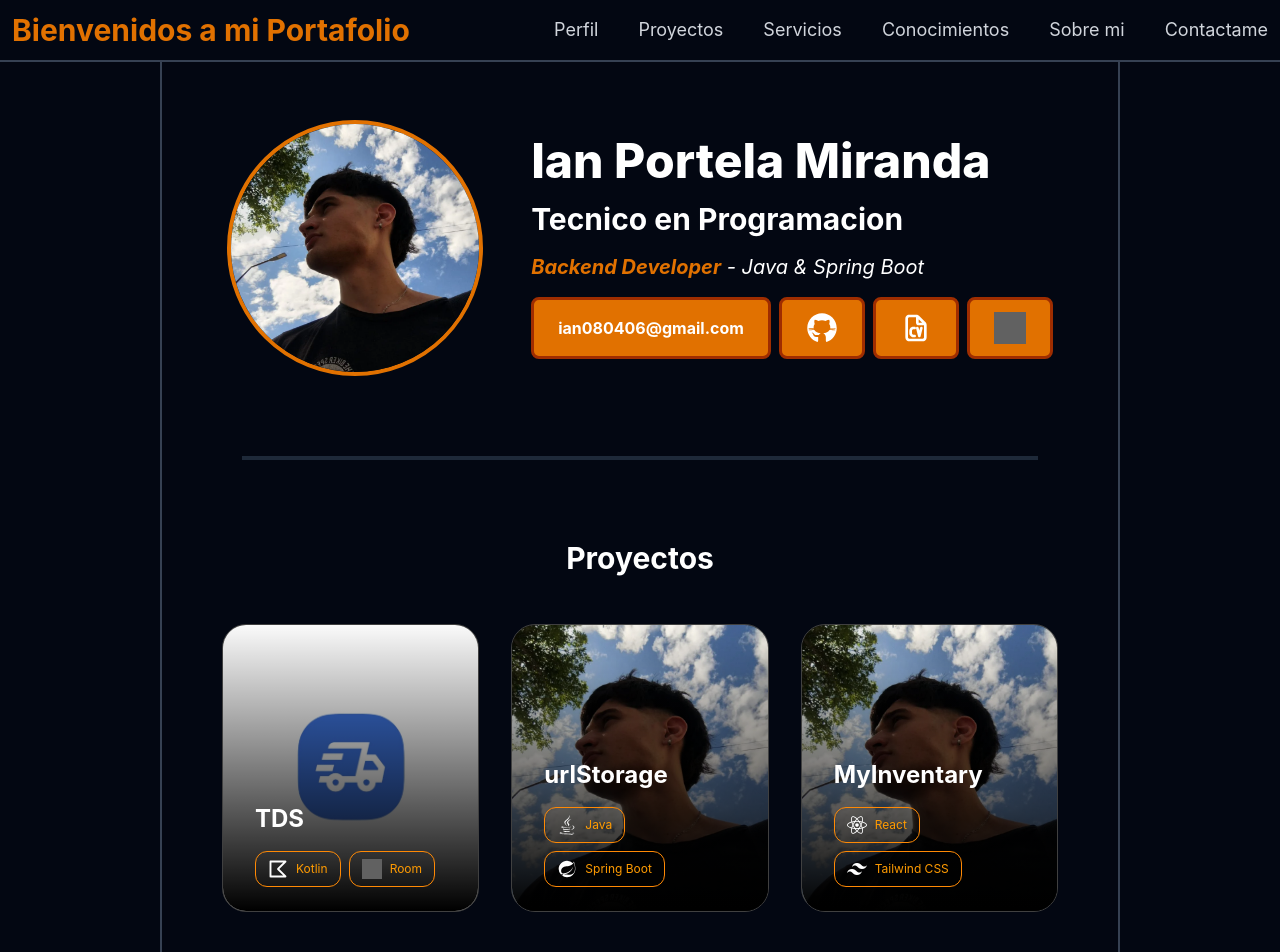
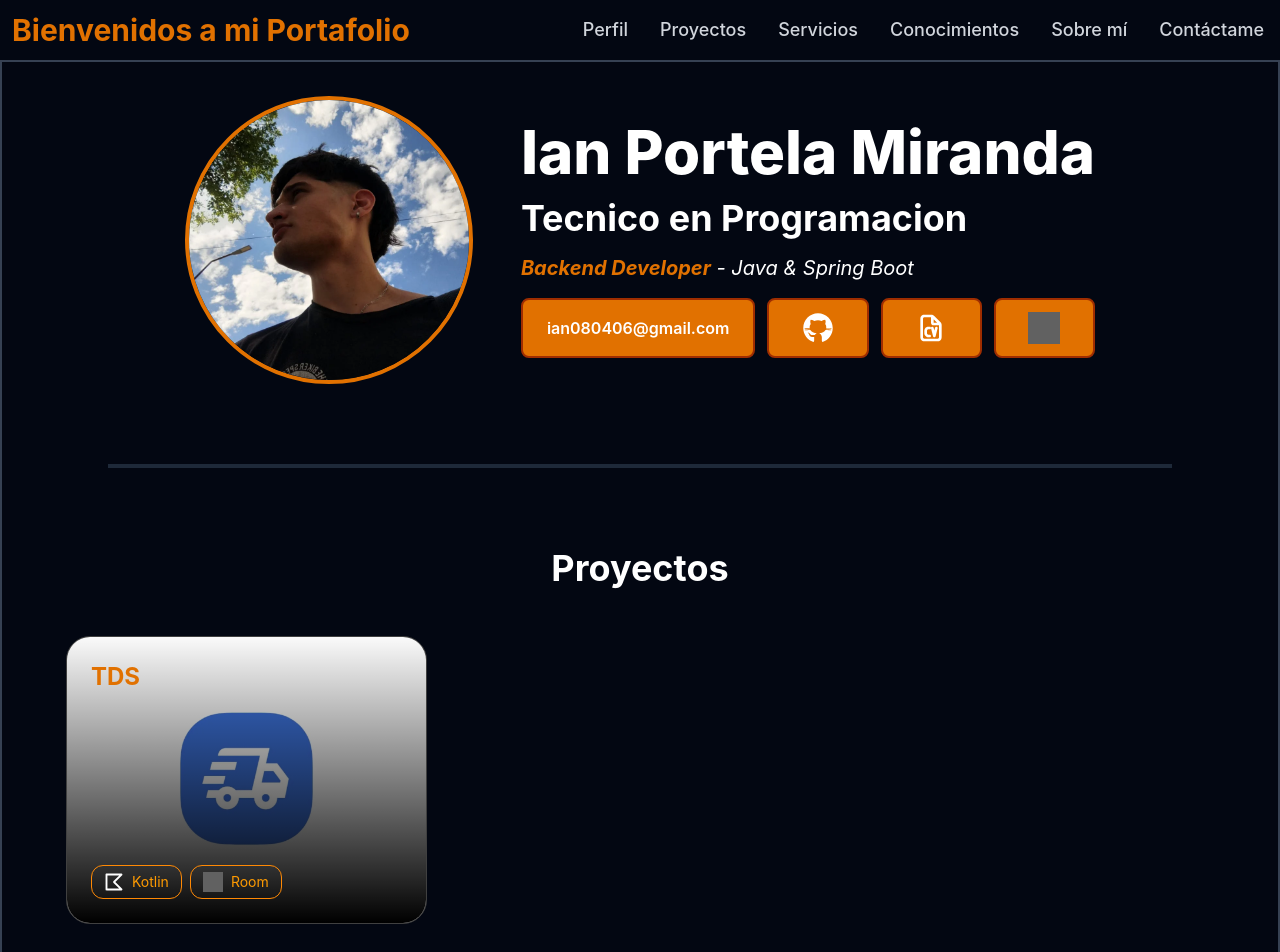
Before and after one commit to ianPortela/WebPortfolio, a React (Vite) app: page / in a window 1280 px wide. Shown: the top 952 px of the page. Built offline with nearby package versions, Linux system fonts and the light colour scheme; grey boxes are pictures that could not be loaded.

Commit message:
feat: makes the page responsive

```diff
--- a/src/components/ContentComponents/ContactButton.tsx
+++ b/src/components/ContentComponents/ContactButton.tsx
@@ -1,36 +1,72 @@
-function ContactButton({url, text, img, color} : {url:string, text?:string, img?:string, color?:string}) {
-    if(color === undefined) {
-        color = "bg-amber-600"
-    }
-
-    if(text === undefined){
+function ContactButton({
+    url,
+    text,
+    img,
+    color = "bg-amber-600",
+}: {
+    url: string;
+    text?: string;
+    img?: string;
+    color?: string;
+}) {
+    if (!text) {
         return (
             <a
-                className={`group flex flex-[1] ${color} items-center justify-center rounded-lg border-3 border-orange-800 px-6 py-3 transition-all duration-300 hover:-translate-y-1 hover:border-amber-500 hover:shadow-lg hover:brightness-110`}
                 href={url}
                 target="_blank"
                 rel="noopener noreferrer"
+                className={`
+                    group flex flex-1 items-center justify-center
+                    rounded-lg border-2 border-orange-800
+                    ${color}
+                    px-4 py-3
+                    transition-all duration-300
+                    hover:-translate-y-1
+                    hover:border-amber-500
+                    hover:shadow-lg
+                    hover:brightness-110
+                    sm:px-5
+                    lg:px-6
+                `}
             >
                 <img
-                    className="h-8 w-8 invert transition-transform duration-300 group-hover:scale-110"
                     src={img}
                     alt=""
+                    className="h-6 w-6 invert transition-transform duration-300 group-hover:scale-110 sm:h-7 sm:w-7 lg:h-8 lg:w-8"
                 />
             </a>
-        )
-    } else {
+        );
+    }
+
     return (
         <a
-                className={`group flex flex-[3] ${color} items-center justify-center rounded-lg border-3 border-orange-800 px-6 py-3 font-bold text-white transition-all duration-300 hover:-translate-y-1 hover:border-amber-500 hover:shadow-lg hover:brightness-110`}
             href={url}
             target="_blank"
             rel="noopener noreferrer"
+            className={`
+                group flex flex-[3] items-center justify-center
+                rounded-lg border-2 border-orange-800
+                ${color}
+                px-4 py-3
+                font-semibold text-white
+                transition-all duration-300
+                hover:-translate-y-1
+                hover:border-amber-500
+                hover:shadow-lg
+                hover:brightness-110
+                sm:px-5
+                lg:px-6
+            `}
         >
-                <span className="sm:hidden">{text}</span>
-                <span className="hidden sm:inline">ian080406@gmail.com</span>
+            <span className="text-sm sm:hidden">
+                {text}
+            </span>
+
+            <span className="hidden text-sm md:inline lg:text-base">
+                ian080406@gmail.com
+            </span>
         </a>
-        )
-    }
+    );
 }
 
-export default ContactButton
+export default ContactButton;
--- a/src/components/ContentComponents/ImageProfile.tsx
+++ b/src/components/ContentComponents/ImageProfile.tsx
@@ -1,9 +1,22 @@
 function ImageProfile() {
     return (
-        <div className="max-w-md">
-            <img className="w-64 h-64 rounded-full object-cover border-4 border-amber-600" src="src/assets/images/profileImage.webp" alt="Imagen Ian Portela Miranda"/>
+        <div className="flex justify-center">
+            <img
+                className="
+                    h-40 w-40
+                    rounded-full
+                    border-4 border-amber-600
+                    object-cover
+                    sm:h-52 sm:w-52
+                    md:h-60 md:w-60
+                    lg:h-64 lg:w-64
+                    xl:h-72 xl:w-72
+                "
+                src="src/assets/images/profileImage.webp"
+                alt="Imagen Ian Portela Miranda"
+            />
         </div>
-    )
+    );
 }
 
-export default ImageProfile
+export default ImageProfile;
--- a/src/components/ContentComponents/ProjectCard.tsx
+++ b/src/components/ContentComponents/ProjectCard.tsx
@@ -13,9 +13,9 @@ function ProjectCard({ title, imageBackground, technologies }: { title: string,
 
             <div className="absolute inset-0 bg-gradient-to-t from-black via-black/50 to-transparent" />
 
-            <div className="absolute bottom-0 flex w-full flex-col gap-4 p-6">
+            <div className="absolute inset-0 flex flex-col justify-between p-6">
 
-                <h3 className="text-2xl font-bold text-white">
+                <h3 className="text-2xl font-bold text-amber-600">
                     {title}
                 </h3>
 
--- a/src/components/ContentComponents/Tag.tsx
+++ b/src/components/ContentComponents/Tag.tsx
@@ -65,13 +65,49 @@ export const technologiesKeys = Object.entries(technologies).reduce(
 
 function Tag({ type }: { type: TechIcon }) {
     return (
-        <span className="inline-flex h-7 sm:h-9 w-fit items-center gap-2 rounded-xl border border-orange-400 px-3 text-amber-500 transition duration-200 hover:bg-amber-500 hover:text-white">
-            <img className="size-3 sm:size-5 invert" src={technologies[type].icon} alt="" />
-            <span className="whitespace-nowrap text-xs">
+        <span
+            className="
+                inline-flex
+                w-fit
+                items-center
+                gap-1
+                rounded-lg
+                border border-orange-400
+                px-2 py-1
+                text-amber-500
+                transition-all
+                duration-200
+                hover:bg-amber-500
+                hover:text-white
+                sm:gap-2
+                sm:rounded-xl
+                sm:px-3
+                sm:py-1.5
+            "
+        >
+            <img
+                className="
+                    h-3 w-3
+                    invert
+                    sm:h-4 sm:w-4
+                    lg:h-5 lg:w-5
+                "
+                src={technologies[type].icon}
+                alt=""
+            />
+
+            <span
+                className="
+                    whitespace-nowrap
+                    text-[10px]
+                    sm:text-xs
+                    lg:text-sm
+                "
+            >
                 {type}
             </span>
         </span>
-    )
+    );
 }
 
-export default Tag
+export default Tag;
--- a/src/components/HeaderComponents/LinkToSection.tsx
+++ b/src/components/HeaderComponents/LinkToSection.tsx
@@ -1,8 +1,37 @@
-function LinkToSection({idSection, text}: {idSection:string, text: string}) {
-    return <a className="relative text-lg text-gray-300 transition-colors duration-300 hover:text-amber-500 after:absolute
-                        after:left-0 after:-bottom-1 after:h-[2px] after:w-0 after:bg-amber-500 after:transition-all
-                        after:duration-300 hover:after:w-full"
-                        href={`#${idSection}`}> {text} </a>
+function LinkToSection({
+    idSection,
+    text,
+}: {
+    idSection: string;
+    text: string;
+}) {
+    return (
+        <a
+            href={`#${idSection}`}
+            className="
+                relative
+                text-sm
+                font-medium
+                text-gray-300
+                transition-colors
+                duration-300
+                hover:text-amber-500
+                lg:text-base
+                xl:text-lg
+                after:absolute
+                after:left-0
+                after:-bottom-1
+                after:h-[2px]
+                after:w-0
+                after:bg-amber-500
+                after:transition-all
+                after:duration-300
+                hover:after:w-full
+            "
+        >
+            {text}
+        </a>
+    );
 }
 
-export default LinkToSection
+export default LinkToSection;
--- a/src/components/HeaderComponents/NavBar.tsx
+++ b/src/components/HeaderComponents/NavBar.tsx
@@ -2,17 +2,17 @@ import LinkToSection from "./LinkToSection"
 
 function NavBar() {
     return (
-        <nav className="flex w-2/3 p-3">
-            <ul className="flex w-full items-center justify-end gap-10">
-                <li><LinkToSection idSection="profile" text="Perfil"/></li>
-                <li><LinkToSection idSection="projects" text="Proyectos"/></li>
-                <li><LinkToSection idSection="services" text="Servicios"></LinkToSection></li>
-                <li><LinkToSection idSection="knowledge" text="Conocimientos"/></li>
-                <li><LinkToSection idSection="aboutMe" text="Sobre mi"/></li>
-                <li><LinkToSection idSection="contact" text="Contactame"/></li>
+        <nav className="flex flex-1 justify-end px-4">
+            <ul className="flex items-center gap-4 lg:gap-6 xl:gap-8">
+                <li><LinkToSection idSection="profile" text="Perfil" /></li>
+                <li><LinkToSection idSection="projects" text="Proyectos" /></li>
+                <li><LinkToSection idSection="services" text="Servicios" /></li>
+                <li><LinkToSection idSection="knowledge" text="Conocimientos" /></li>
+                <li><LinkToSection idSection="aboutMe" text="Sobre mí" /></li>
+                <li><LinkToSection idSection="contact" text="Contáctame" /></li>
             </ul>
         </nav>
-    )
+    );
 }
 
-export default NavBar
+export default NavBar;
--- a/src/components/Subtitle.tsx
+++ b/src/components/Subtitle.tsx
@@ -1,5 +1,5 @@
 function Subtitle({text} : {text:string}) {
-    return ( <h2 className="text-3xl text-white font-bold">{text}</h2> )
+    return ( <h2 className="text-2xl font-bold text-white sm:text-3xl md:text-4xl">{text}</h2> )
 }
 
 export default Subtitle
--- a/src/sections/Content.tsx
+++ b/src/sections/Content.tsx
@@ -40,14 +40,14 @@ function Content() {
     }
 
     return (
-        <main className="bg-gray-950 pt-10 sm:mx-40 sm:pt-30 sm:border-l-2 sm:border-r-2 sm:border-gray-700">
-            <section className="flex flex-col mt-0 my-8 md:flex-row items-center justify-center gap-12" id="profile">
+        <main className="bg-gray-950 pt-10 md:pt-24 w-full max-w-7xl mx-auto xl:border-x-2 xl:border-gray-700">
+            <section className="flex flex-col md:flex-row items-center justify-center gap-12 px-6 md:px-12 lg:px-16" id="profile">
                 <ImageProfile/>
                 <div className="flex flex-col space-y-4 max-w-xl text-center md:text-left">
-                    <h1 className="text-5xl text-white font-extrabold">Ian Portela Miranda</h1>
+                    <h1 className="text-4xl md:text-5xl lg:text-6xl text-white font-extrabold">Ian Portela Miranda</h1>
                     <Subtitle text="Tecnico en Programacion"/>
                     <h3 className="text-xl text-white italic"><span className="text-amber-600 font-bold">Backend Developer</span> - Java & Spring Boot</h3>
-                    <div className="flex md:justify-between gap-2">
+                    <div className="flex flex-wrap justify-center md:justify-start gap-3">
                         <ContactButton url="mailto:ian080406@gmail.com" text="mi email"/>
                         <ContactButton url="https://github.com/ianPortela" img="src/assets/icons/ic_github.svg"/>
                         <ContactButton url="src/assets/files/Copia de Currículum_Ian_Portela_Miranda.pdf" img="src/assets/icons/ic_cv.svg"/>
@@ -56,29 +56,27 @@ function Content() {
                 </div>
             </section>
 
-            <hr className="border-gray-800 border-2 mx-20 my-20"/>
+            <hr className="border-gray-800 border-2 w-5/6 max-w-6xl mx-auto my-20"/>
 
             <section className="flex flex-col gap-12 my-8 items-center justify-center" id="projects">
                 <Subtitle text="Proyectos"/>
-                <div className="flex flex-col gap-8 sm:flex-row sm:justify-evenly  items-center w-full px-15">
+                <div className="grid grid-cols-1 md:grid-cols-2 xl:grid-cols-3 gap-8 w-full px-6 md:px-12 lg:px-16">
                     <ProjectCard title="TDS" imageBackground="src/assets/images/tds.webp" technologies={["Kotlin", "Room"]}/>
-                    <ProjectCard title="urlStorage" imageBackground="src/assets/images/profileImage.webp" technologies={["Java", "Spring Boot"]}/>
-                    <ProjectCard title="MyInventary" imageBackground="src/assets/images/profileImage.webp" technologies={["React", "Tailwind CSS"]}/>
                 </div>
             </section>
 
-            <hr className="border-gray-800 border-2 mx-20 my-20"/>
+            <hr className="border-gray-800 border-2 w-5/6 max-w-6xl mx-auto my-20"/>
 
-            <section className="flex flex-col items-center gap-12 sm:p-20" id="services">
+            <section className="flex flex-col items-center gap-12 px-6 md:px-12 lg:px-16" id="services">
                 <Subtitle text="Servicios"/>
-                <div className="flex flex-col gap-8 px-12">
+                <div className="flex flex-col gap-8 w-full max-w-5xl px-6">
                     <ServiceCard service="Sitios Web a Medida" serviceDescription="Diseño y desarrollo sitios web modernos, rápidos y adaptados a las necesidades de tu negocio o proyecto personal."/>
                     <ServiceCard service="Aplicaciones Web" serviceDescription="Creo herramientas que automatizan tareas, organizan información y facilitan el trabajo diario de tu empresa. Todas las aplicaciones se desarrollan para ofrecer una excelente experiencia tanto en computadoras como en celulares."/>
                     <ServiceCard service="Mantenimiento y Mejoras" serviceDescription="¿Ya tenés una página o sistema? Puedo corregir errores, agregar nuevas funcionalidades y optimizar su rendimiento."/>
                 </div>
             </section>
 
-            <hr className="border-gray-800 border-2 mx-20 my-20"/>
+            <hr className="border-gray-800 border-2 w-5/6 max-w-6xl mx-auto my-20"/>
 
             <section className="my-20 flex flex-col items-center gap-12" id="knowledge">
                 <Subtitle text="Conocimientos" />
@@ -105,12 +103,12 @@ function Content() {
                 </div>
             </section>
 
-            <hr className="border-gray-800 border-2 mx-20 my-20"/>
+            <hr className="border-gray-800 border-2 w-5/6 max-w-6xl mx-auto my-20"/>
 
             <section className="flex flex-col items-center p-5" id="aboutMe">
                 <Subtitle text="Sobre mi"/>
-                <div className="my-15 sm:px-20">
-                    <p className="bg-amber-600 rounded-xl border-2 border-orange-700 text-white p-4 sm:py-6 sm:px-6">
+                <div className="w-full max-w-4xl px-6 px-6 md:px-12 lg:px-16 my-12">
+                    <p className="bg-amber-600 rounded-xl border-2 border-orange-700 text-white p-6 leading-8 text-lg">
                         Soy graduado de la <b>Tecnicatura Universitaria en Programación</b> en la Universidad Tecnológica Nacional (UTN),
                         apasionado por el desarrollo de software (especialmente por el backend).
                         Me interesa diseñar software escalable y mantenible mediante la aplicación de buenas prácticas,
@@ -121,11 +119,11 @@ function Content() {
                 </div>
             </section>
 
-            <hr className="border-gray-800 border-2 mx-20 my-20"/>
+            <hr className="border-gray-800 border-2 w-5/6 max-w-6xl mx-auto my-20"/>
 
             <section className="flex flex-col items-center p-5" id="contact">
                 <Subtitle text="¿Trabajamos Juntos?"/>
-                <form onSubmit={handleSubmit} className="flex flex-col justify-center gap-2 my-8 border-2 border-amber-500 rounded-xl p-5 w-100 h-120 sm:w-150 sm:h-170">
+                <form onSubmit={handleSubmit} className="flex flex-col my-8 w-full max-w-xl border-2 border-amber-500 rounded-xl p-6 space-y-4">
                     <label htmlFor="name" className="text-white">Nombre</label>
                     <input
                         type="text"
@@ -150,12 +148,10 @@ function Content() {
                         placeholder="Hola, quiero..."
                         onChange={(e) => {setForm({...form, message: e.target.value})}}
                         value={form.message}
-                        cols={90}
-                        rows={160}
-                        className="text-white border-2 rounded-lg p-2"
+                        className="text-white border-2 rounded-lg p-2 min-h-40 resize-none"
                         ></textarea>
                     <button type="submit"
-                        className="text-white border-3 border-orange-800 font-bold bg-amber-600 rounded-xl text-xl py-3 w-80 m-auto transition duration-300 hover:bg-amber-500 hover:-translate-y-1 mt-10 mb-2"
+                        className="text-white border-3 border-orange-800 font-bold bg-amber-600 rounded-xl text-xl py-3 w-full md:w-80 m-auto transition duration-300 hover:bg-amber-500 hover:-translate-y-1 mt-10 mb-2"
                         >Contactar
                     </button>
                 </form>
--- a/src/sections/Footer.tsx
+++ b/src/sections/Footer.tsx
@@ -1,20 +1,37 @@
 function Footer() {
-
     return (
-        <footer className="flex flex-row items-center justify-center gap-18 py-15 bg-amber-600">
-            <FooterButton icon="src/assets/icons/ic_github.svg" url="https://github.com/ianPortela"></FooterButton>
-            <FooterButton icon="src/assets/icons/ic_in.svg" url="https://www.linkedin.com/in/ian-portela-miranda-623a64340/"></FooterButton>
-            <FooterButton icon="src/assets/icons/ic_email.svg" url="mailto:ian080406@gmail.com"></FooterButton>
+        <footer className="flex flex-wrap items-center justify-center gap-6 bg-amber-600 px-6 py-8 sm:gap-8 md:gap-12 lg:gap-16">
+            <FooterButton
+                icon="src/assets/icons/ic_github.svg"
+                url="https://github.com/ianPortela"
+            />
+            <FooterButton
+                icon="src/assets/icons/ic_in.svg"
+                url="https://www.linkedin.com/in/ian-portela-miranda-623a64340/"
+            />
+            <FooterButton
+                icon="src/assets/icons/ic_email.svg"
+                url="mailto:ian080406@gmail.com"
+            />
         </footer>
-    )
+    );
 }
 
-function FooterButton({icon, url} : {icon: string, url: string}) {
+function FooterButton({ icon, url }: { icon: string; url: string }) {
     return (
-        <a href={url} rel="noopener noreferrer" target="_blank">
-            <img className="h-12 w-12 invert transition-transform duration-300 hover:scale-115" src={icon} alt="" />
+        <a
+            href={url}
+            target="_blank"
+            rel="noopener noreferrer"
+            className="transition-transform duration-300 hover:scale-110"
+        >
+            <img
+                className="h-8 w-8 invert sm:h-10 sm:w-10 md:h-12 md:w-12"
+                src={icon}
+                alt=""
+            />
         </a>
-    )
+    );
 }
 
-export default Footer
+export default Footer;
--- a/src/sections/Header.tsx
+++ b/src/sections/Header.tsx
@@ -3,7 +3,7 @@ import NavBar from "../components/HeaderComponents/NavBar"
 function Header() {
 
     return (
-        <header className="hidden sm:flex fixed top-0 left-0 w-full z-50 border-b-2 border-gray-700 bg-gray-950">
+        <header className="hidden lg:fixed lg:flex top-0 left-0 z-50 w-full border-b-2 border-gray-700 bg-gray-950">
             <div className="mx-auto flex w-full max-w-7xl items-center">
                 <h3 className="w-1/3 p-3 text-3xl font-bold text-amber-600">
                     Bienvenidos a mi Portafolio
```
Lines whose indentation alone changed are shown as unchanged.
